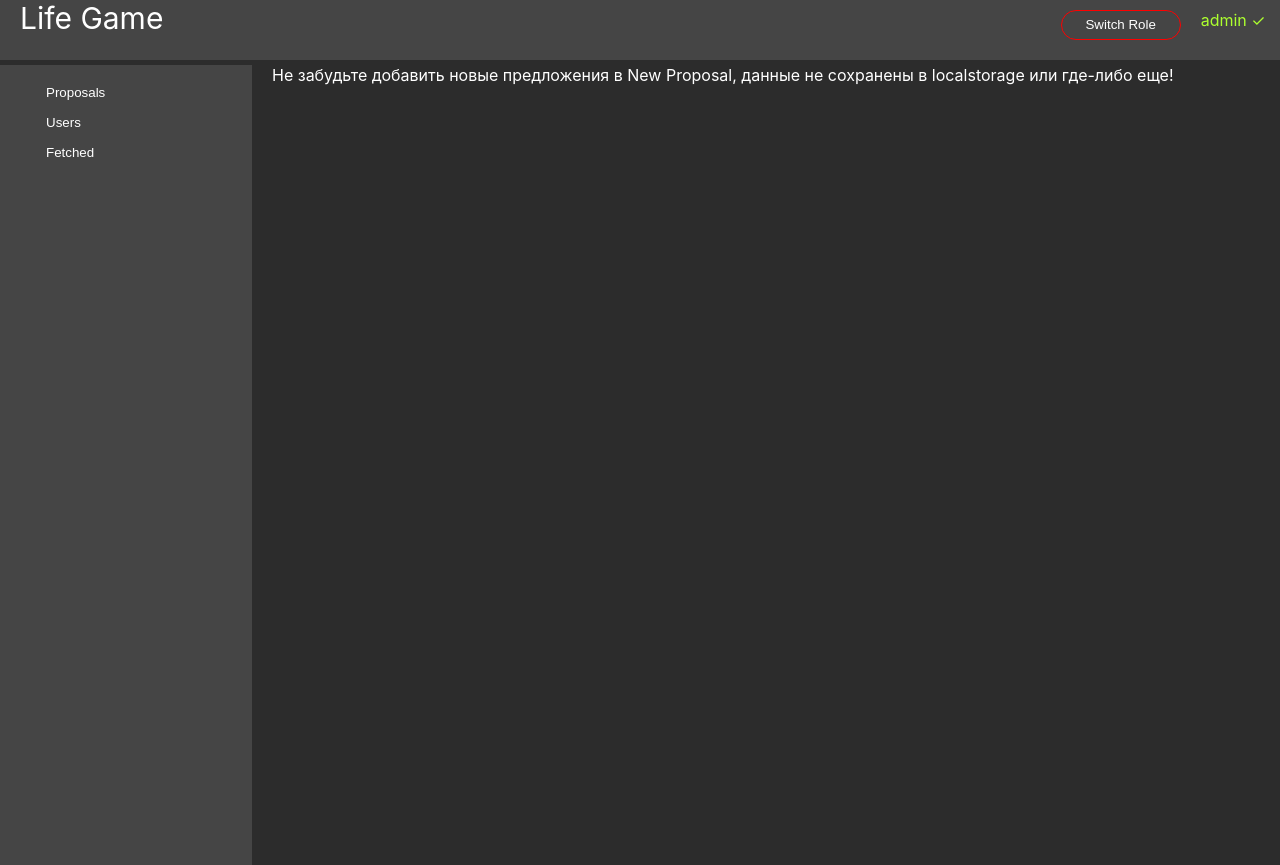
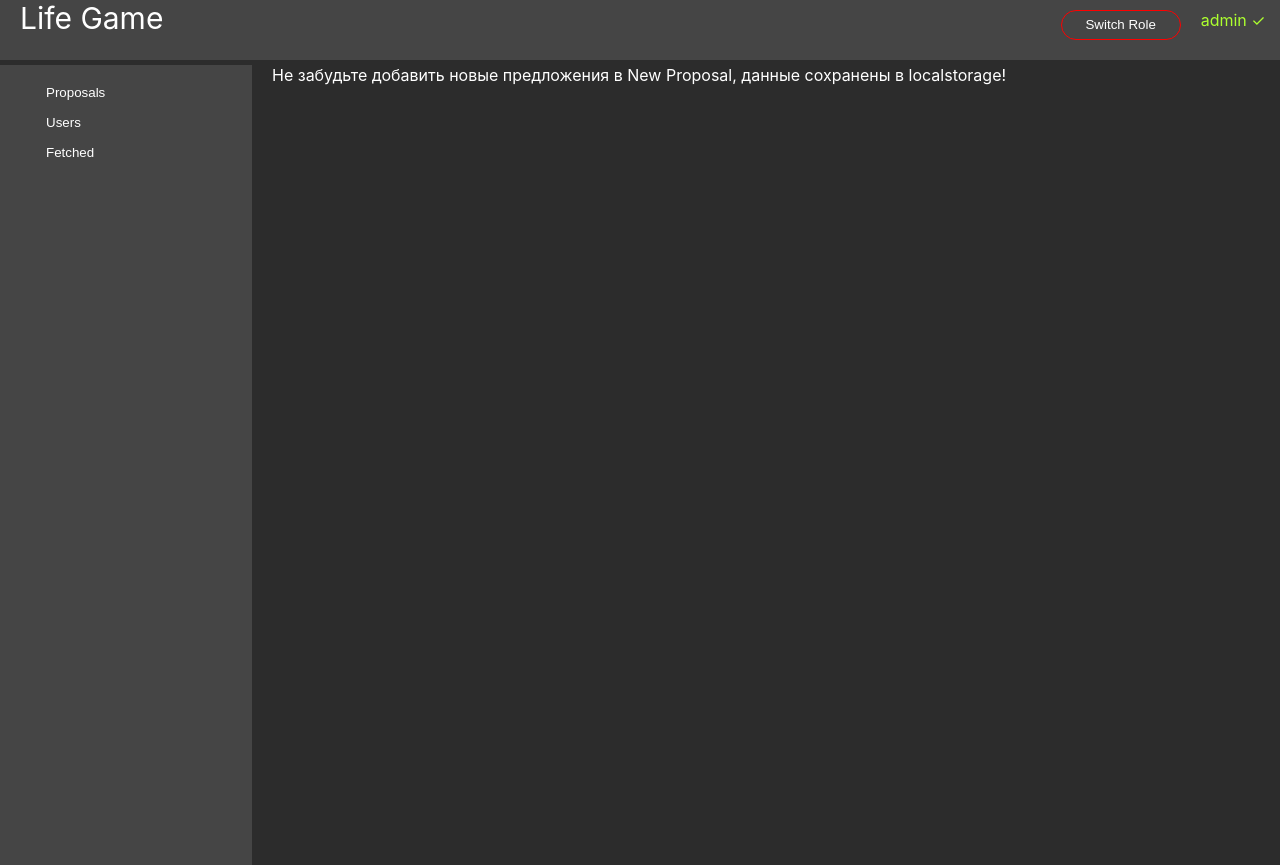
Before and after one commit to Bayraev/Bayraev.github.io, a React (Create React App) app: page /myrequests in a window 1280 px wide. Built offline with nearby package versions, Linux system fonts and the light colour scheme.

Commit message:
changed text a bit

```diff
--- a/src/components/MyRequests.jsx
+++ b/src/components/MyRequests.jsx
@@ -14,8 +14,7 @@ const MyRequests = () => {
   }
   return (
     <div>
-      Не забудьте добавить новые предложения в New Proposal, данные не сохранены в localstorage или
-      где-либо еще!
+      Не забудьте добавить новые предложения в New Proposal, данные сохранены в localstorage!
       <ol>
         {myReqs.map((e) => {
           const cuttedMessage = truncateMessage(e.message);
```
